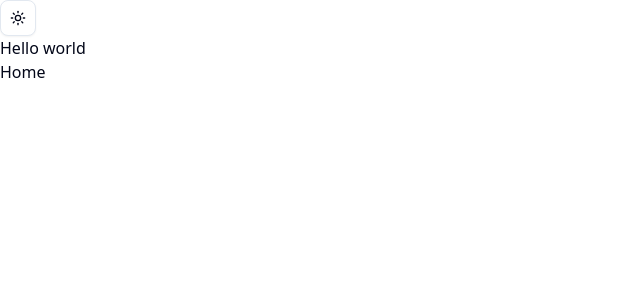
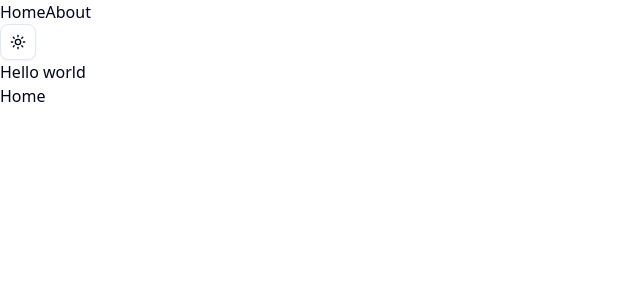
Before and after one commit to ronbarrantes/site_2025, a React (Vite) app in the folder frontend/: page / in a window 1280 px wide. Shown: the top 300 px of the page, without its empty margins (0-640 px from the left). Built offline with nearby package versions, Linux system fonts and the light colour scheme.

Commit message:
Add even more stuff

```diff
--- /dev/null
+++ b/frontend/src/components/Nav.tsx
@@ -0,0 +1,12 @@
+import { NavLink } from "react-router";
+
+export function Navbar() {
+  return (
+    <nav>
+      <NavLink to="/">
+        <span>Home</span>
+      </NavLink>
+      <NavLink to="/about">About</NavLink>
+    </nav>
+  );
+}
--- a/frontend/src/pages/Root.tsx
+++ b/frontend/src/pages/Root.tsx
@@ -1,10 +1,12 @@
 import { Outlet } from "react-router";
 
 import { ModeToggle } from "@/components/mode-toggle";
+import { Navbar } from "@/components/Nav";
 
 function Root() {
   return (
     <>
+      <Navbar />
       <ModeToggle />
       <h1>Hello world</h1>
       <Outlet />
```
